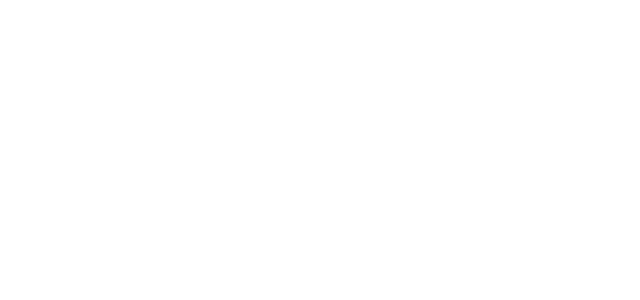
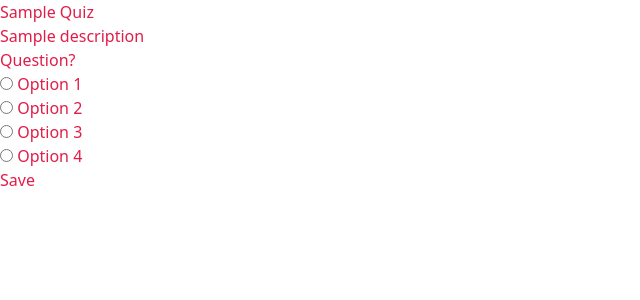
Before and after one commit to lesleh/quizzical, a Next.js app: page / in a window 1280 px wide. Shown: the top 300 px of the page, without its empty margins (0-640 px from the left). Built offline with nearby package versions, Linux system fonts and the light colour scheme.

Commit message:
Add project structure

```diff
--- a/src/app/page.tsx
+++ b/src/app/page.tsx
@@ -1,3 +1,28 @@
+import { Quiz, type QuizProps } from "@/components/Quiz";
+
+const quiz = {
+  title: "Sample Quiz",
+  description: "Sample description",
+  questions: [
+    {
+      question: "Sample Question",
+      options: [
+        "Sample answer 1",
+        "Sample answer 2",
+        "Sample answer 3",
+        "Sample answer 4",
+      ],
+      correctOption: "Sample answer 3",
+    },
+  ],
+};
+
 export default function Home() {
-  return <main></main>;
+  return (
+    <main className="text-primary-600">
+      <div className="container mx-auto">
+        <Quiz quiz={quiz} />
+      </div>
+    </main>
+  );
 }
--- /dev/null
+++ b/src/components/Quiz/Quiz.tsx
@@ -0,0 +1,18 @@
+import { Question, Quiz as QuizType } from "@/types";
+import { QuizQuestion } from "../QuizQuestion";
+
+export interface QuizProps {
+  quiz: QuizType;
+}
+
+export function Quiz({ quiz: { title, description, questions } }: QuizProps) {
+  return (
+    <div>
+      <h1>{title}</h1>
+      <p>{description}</p>
+      {questions.map((question) => (
+        <QuizQuestion question={question} />
+      ))}
+    </div>
+  );
+}
--- /dev/null
+++ b/src/components/Quiz/index.tsx
@@ -0,0 +1 @@
+export * from "./Quiz";
--- /dev/null
+++ b/src/components/QuizQuestion/QuizQuestion.tsx
@@ -0,0 +1,35 @@
+"use client";
+
+import { Question } from "@/types";
+import { FormEvent } from "react";
+
+export interface QuestionProps {
+  question: Question;
+  // onAnswer: (chosenAnswer: string) => void;
+}
+
+export function QuizQuestion(props: QuestionProps) {
+  function onSubmit(e: FormEvent<HTMLFormElement>) {
+    e.preventDefault();
+    alert("You chose x");
+  }
+
+  return (
+    <form onSubmit={onSubmit}>
+      <p>Question?</p>
+      <label className="block">
+        <input type="radio" name="answer" /> Option 1
+      </label>
+      <label className="block">
+        <input type="radio" name="answer" /> Option 2
+      </label>
+      <label className="block">
+        <input type="radio" name="answer" /> Option 3
+      </label>
+      <label className="block">
+        <input type="radio" name="answer" /> Option 4
+      </label>
+      <button>Save</button>
+    </form>
+  );
+}
--- /dev/null
+++ b/src/components/QuizQuestion/index.tsx
@@ -0,0 +1 @@
+export * from "./QuizQuestion";
--- /dev/null
+++ b/src/types.ts
@@ -0,0 +1,11 @@
+export interface Question {
+  question: string;
+  options: string[];
+  correctOption: string;
+}
+
+export interface Quiz {
+  title: string;
+  description: string;
+  questions: Question[];
+}
--- a/tailwind.config.ts
+++ b/tailwind.config.ts
@@ -1,20 +1,19 @@
-import type { Config } from 'tailwindcss'
+import type { Config } from "tailwindcss";
+import { rose } from "tailwindcss/colors";
 
 const config: Config = {
   content: [
-    './src/pages/**/*.{js,ts,jsx,tsx,mdx}',
-    './src/components/**/*.{js,ts,jsx,tsx,mdx}',
-    './src/app/**/*.{js,ts,jsx,tsx,mdx}',
+    "./src/pages/**/*.{js,ts,jsx,tsx,mdx}",
+    "./src/components/**/*.{js,ts,jsx,tsx,mdx}",
+    "./src/app/**/*.{js,ts,jsx,tsx,mdx}",
   ],
   theme: {
     extend: {
-      backgroundImage: {
-        'gradient-radial': 'radial-gradient(var(--tw-gradient-stops))',
-        'gradient-conic':
-          'conic-gradient(from 180deg at 50% 50%, var(--tw-gradient-stops))',
+      colors: {
+        primary: rose,
       },
     },
   },
   plugins: [],
-}
-export default config
+};
+export default config;
```
